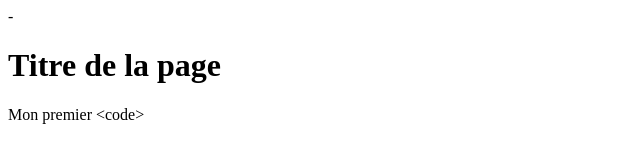
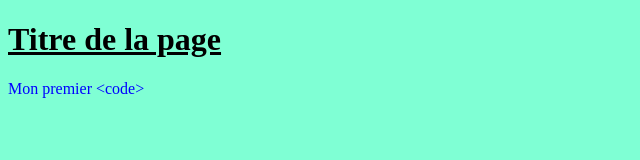
Before and after one commit to Nika-Stanic/premier-code, a plain HTML site: page index.html in a window 1280 px wide. Shown: the whole page, without its empty margins (0-640 px from the left). Drawn offline with Linux system fonts and the light colour scheme.

Commit message:
ajout css dans le fichiers

```diff
--- a/index.html
+++ b/index.html
@@ -19,7 +19,10 @@
     <link rel="icon" type="image/png" sizes="16x16" href="/favicon-16x16.png">
     <link rel="manifest" href="/site.webmanifest">
 
-</head>-
+    <!-- CSS -->
+     <link rel="stylesheet" href="main.css" >
+
+</head>
 <body>
 <h1>Titre de la page</h1>
 <p>Mon premier &lt;code&gt;</p>
--- /dev/null
+++ b/main.css
@@ -0,0 +1,11 @@
+body {
+    background-color : aquamarine;
+    color: blue;
+    font-family: indie flower, Serif, serif;
+
+}
+
+ h1 {
+     color: black;
+     text-decoration: underline;
+ }
```
